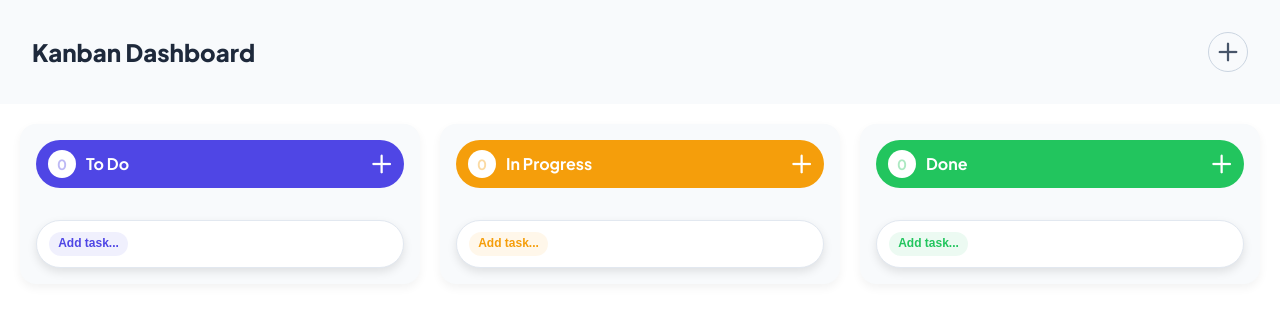
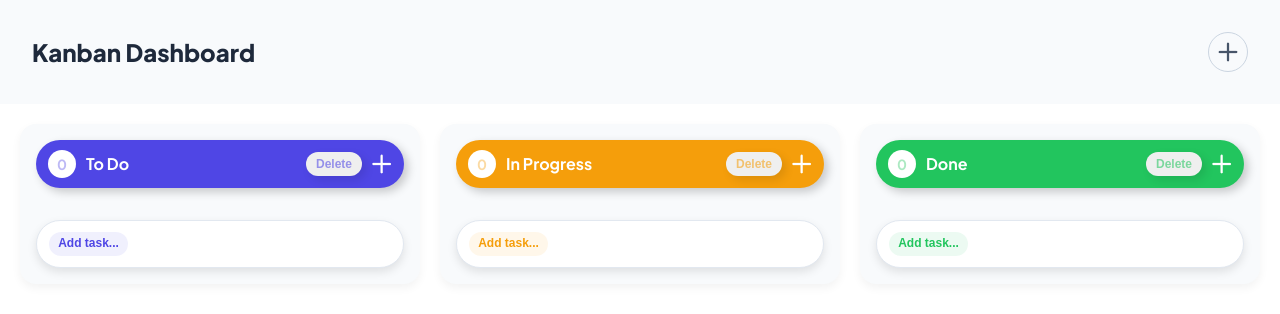
Before and after one commit to danilka-no-population/modsen-practice-2025, a React (Vite) app: page / in a window 1280 px wide. Shown: the top 314 px of the page. Built offline with nearby package versions, Linux system fonts and the light colour scheme.

Commit message:
feat: deleting columns

```diff
--- a/src/components/Board/index.tsx
+++ b/src/components/Board/index.tsx
@@ -13,6 +13,7 @@ import {
     AddColumnTitle,
     AddColumnWrapper,
     ColorWrapper,
+    NoColumnsText,
 } from './styled';
 import { useState } from 'react';
 import { HuePicker } from 'react-color';
@@ -95,6 +96,12 @@ const Board = ({ isAddingColumn, setIsAddingColumn }: BoardProps) => {
                     </AddButtonsContainer>
                 </AddColumnWrapper>
             )}
+            {columns.length === 0 && isAddingColumn === false && (
+                <NoColumnsText>
+                    There are no columns at the moment, add the first one to
+                    track your assignments😇
+                </NoColumnsText>
+            )}
         </BoardWrapper>
     );
 };
--- a/src/components/Board/styled.ts
+++ b/src/components/Board/styled.ts
@@ -66,3 +66,15 @@ export const ColorWrapper = styled.div`
     padding: 5px;
     z-index: 1000;
 `;
+
+export const NoColumnsText = styled.div`
+    width: 100%;
+    height: 400px;
+    display: flex;
+    text-align: center;
+    justify-content: center;
+    align-items: center;
+    font-size: 26px;
+    font-weight: bold;
+    padding: 0 40px;
+`;
--- a/src/components/Column/Column.tsx
+++ b/src/components/Column/Column.tsx
@@ -1,6 +1,7 @@
 import whitePlus from '../../assets/icons/whitePlus.png';
 import { useAppDispatch, useAppSelector } from '../../hooks/typedReduxHooks';
-import { addTask } from '../../store/slices/taskSlice';
+import { removeColumn } from '../../store/slices/columnSlice';
+import { addTask, removeTasksByColumnId } from '../../store/slices/taskSlice';
 import { Icon } from '../Header/styled';
 import TaskCard from '../TaskCard/TaskCard';
 import {
@@ -12,6 +13,8 @@ import {
     ColumnHeader,
     ColumnTitle,
     ColumnWrapper,
+    Container,
+    DeleteColumnButton,
     SaveButton,
     TaskCount,
     TaskDescriptionInput,
@@ -75,16 +78,31 @@ const Column: FC<ColumnProps> = ({ id, title, color }) => {
         setPriority(null);
     };
 
+    const handleRemoveColumn = () => {
+        if (confirm('Are you sure you want to delete the column?')) {
+            dispatch(removeColumn(id));
+            dispatch(removeTasksByColumnId(id));
+        }
+    };
+
     return (
         <ColumnWrapper ref={setNodeRef}>
             <ColumnHeader color={color}>
-                <div>
+                <Container>
                     <TaskCount color={color}>{tasks.length}</TaskCount>
                     <ColumnTitle>{title}</ColumnTitle>
-                </div>
-                <AddTaskButton onClick={() => setIsAddingTask(true)}>
-                    <Icon src={whitePlus} alt="Add task" />
-                </AddTaskButton>
+                </Container>
+                <Container>
+                    <DeleteColumnButton
+                        color={color}
+                        onClick={handleRemoveColumn}
+                    >
+                        Delete
+                    </DeleteColumnButton>
+                    <AddTaskButton onClick={() => setIsAddingTask(true)}>
+                        <Icon src={whitePlus} alt="Add task" />
+                    </AddTaskButton>
+                </Container>
             </ColumnHeader>
             <SortableContext
                 items={tasks
--- a/src/components/Column/styled.ts
+++ b/src/components/Column/styled.ts
@@ -51,6 +51,7 @@ export const ColumnHeader = styled.div<ColumnHeaderProps>`
     font-size: 16px;
     line-height: 22px;
     height: 48px;
+    box-shadow: 4px 4px 10px rgba(0, 0, 0, 0.2);
     div {
         display: flex;
         align-items: center;
@@ -210,3 +211,16 @@ export const CancelButton = styled.button`
     cursor: pointer;
     font-size: 14px;
 `;
+
+export const Container = styled.div``;
+
+export const DeleteColumnButton = styled.button<ColumnHeaderProps>`
+    color: ${({ color = 'black' }) => color}90;
+    font-weight: bold;
+    font-size: 12px;
+    padding: 5px 10px;
+    border: none;
+    border-radius: 24px;
+    cursor: pointer;
+    box-shadow: 4px 4px 10px rgba(0, 0, 0, 0.1);
+`;
--- a/src/store/slices/taskSlice.ts
+++ b/src/store/slices/taskSlice.ts
@@ -65,9 +65,20 @@ const tasksSlice = createSlice({
                 .filter((task): task is Task => !!task);
             state.tasks = [...filteredTasks, ...reorderedTasks];
         },
+        removeTasksByColumnId: (state, action: PayloadAction<string>) => {
+            state.tasks = state.tasks.filter(
+                (task) => task.columnId !== action.payload
+            );
+        },
     },
 });
 
-export const { addTask, removeTask, editTask, moveTask, reorderTasks } =
-    tasksSlice.actions;
+export const {
+    addTask,
+    removeTask,
+    editTask,
+    moveTask,
+    reorderTasks,
+    removeTasksByColumnId,
+} = tasksSlice.actions;
 export default tasksSlice.reducer;
```
